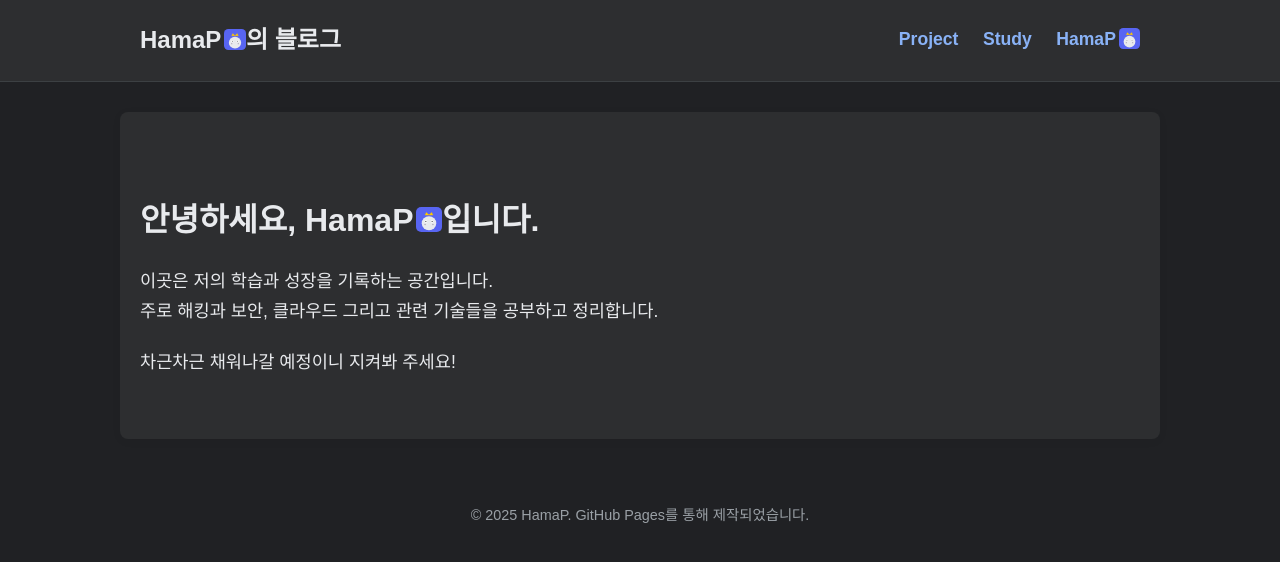
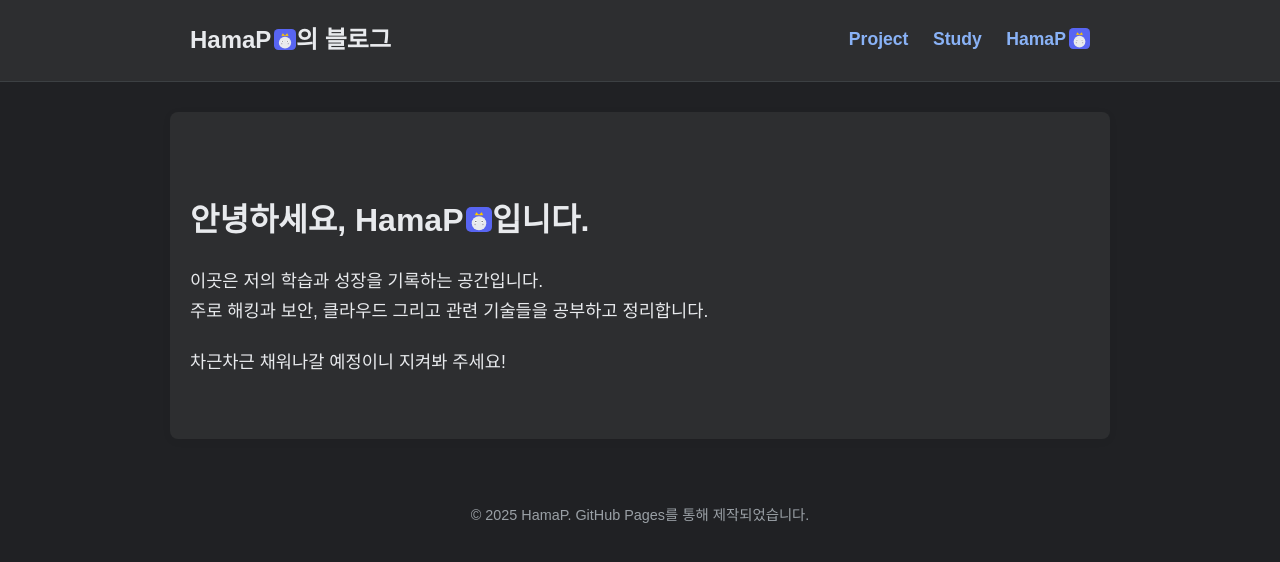
Before and after one commit to HamaP0/HamaP0.github.io, a Jekyll site: the page built from index.html, in a window 1280 px wide. Shown: the top 562 px of the page. Built offline with Jekyll 4.4.1, drawn with Linux system fonts in a browser that asks for light colours; some web fonts are replaced.

Commit message:
Update style.css

```diff
--- a/assets/css/style.css
+++ b/assets/css/style.css
@@ -26,7 +26,7 @@
 body { font-family: "Pretendard", sans-serif; margin: 0; padding: 0; font-size: 16px; line-height: 1.7; background-color: var(--bg-color); color: var(--text-color); transition: background-color 0.3s, color 0.3s; }
 a { color: var(--link-color); text-decoration: none; }
 a:hover { text-decoration: underline; color: var(--link-hover-color); }
-.container { max-width: 1000px; margin: 0 auto; padding: 0 20px; }
+.container { max-width: 900px; margin: 0 auto; padding: 0 20px; }
 hr { border: none; border-top: 1px solid var(--border-color); margin: 40px 0; }
 
 /* ------------------- */
@@ -43,7 +43,7 @@
 /* 메인 컨텐츠 영역      */
 /* ------------------- */
 .content-wrapper {
-  max-width: 1000px; /* 800이 최대 너비 */
+  max-width: 900px; /* 800이 최대 너비 */
   margin: 0 auto 30px auto; /* 상 0, 좌우 auto(가운데정렬), 하 30px */
   padding: 40px 20px;
   background-color: var(--content-bg);
```
